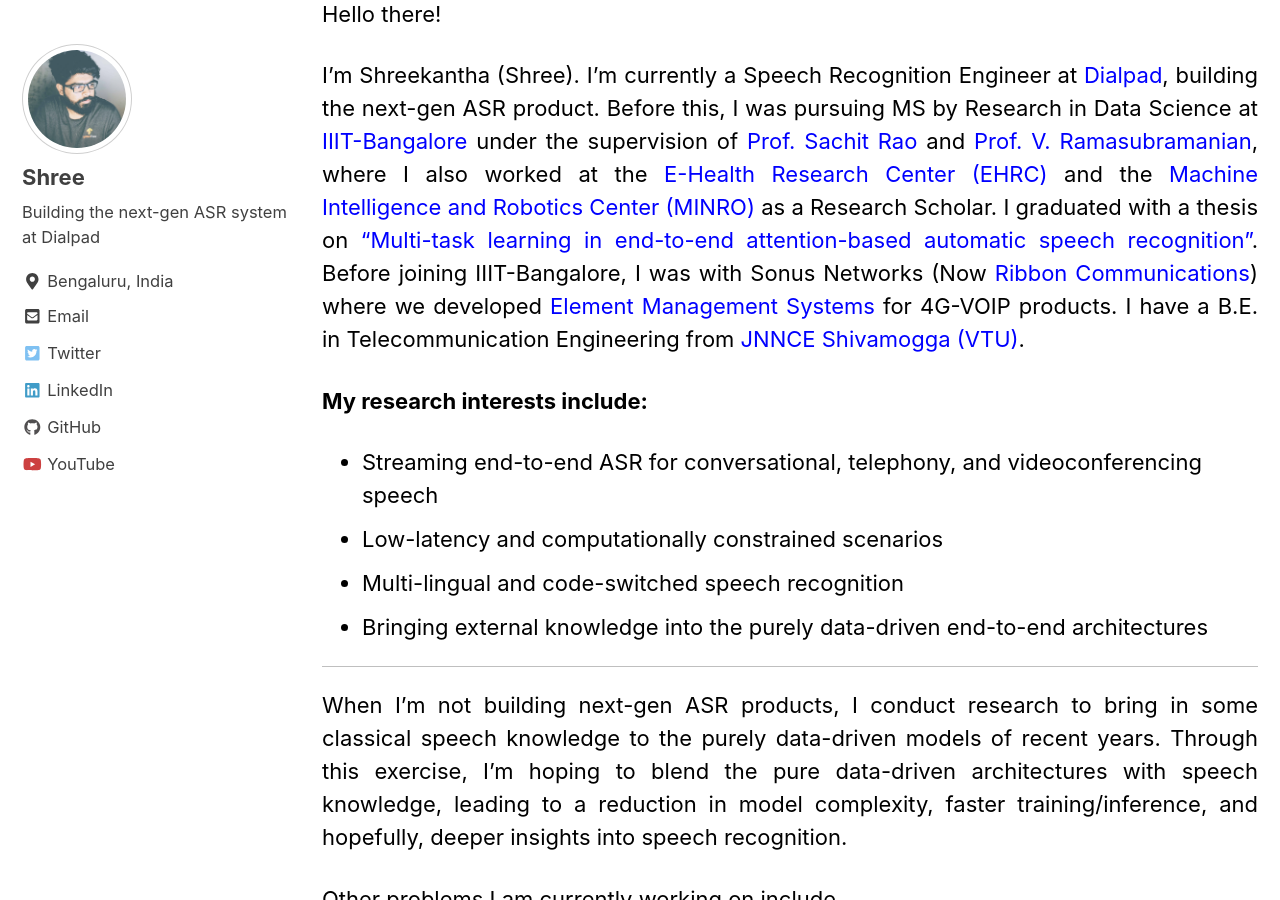
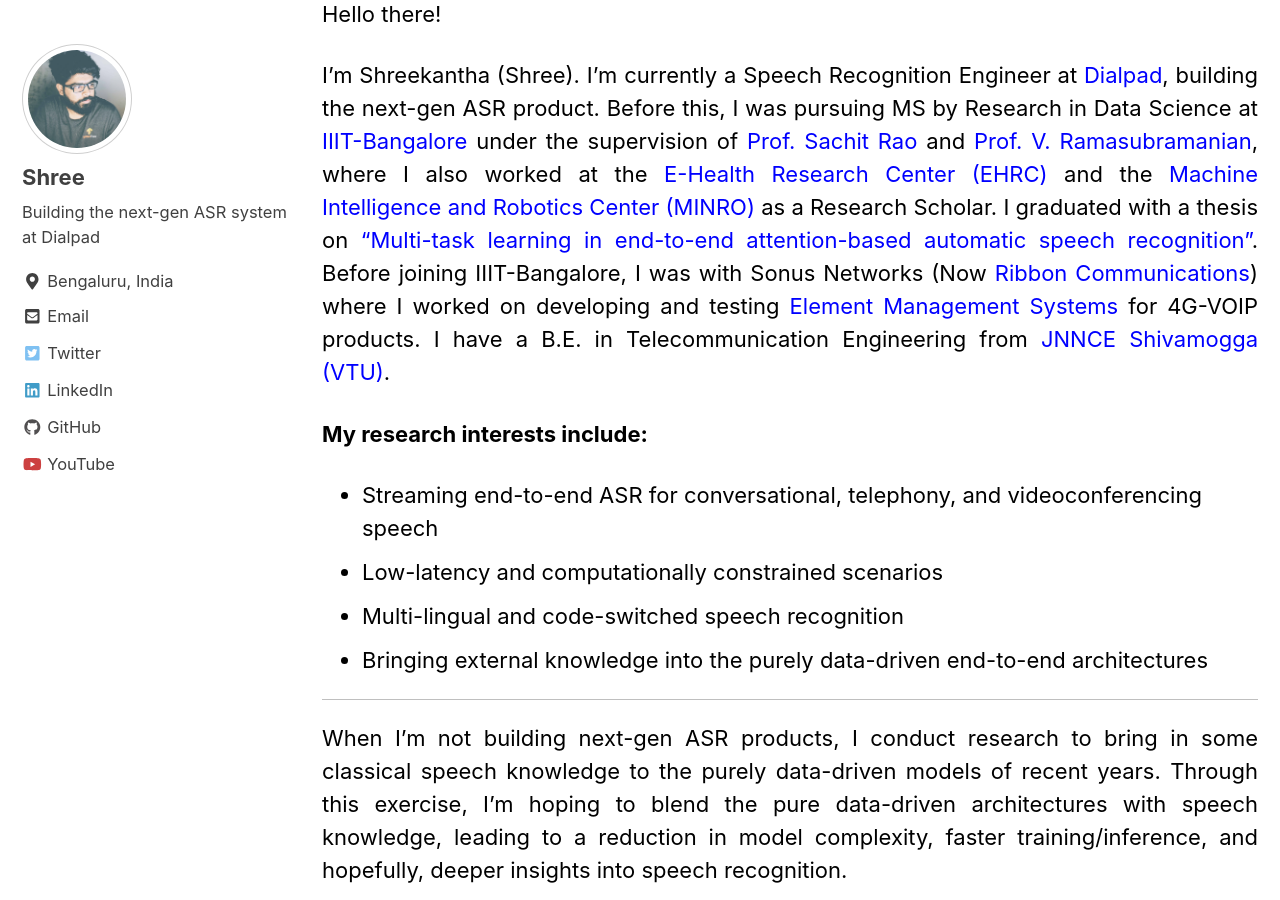
Before and after one commit to sknadig/sknadig.dev, a Jekyll site: the page built from _pages/home.md, in a window 1280 px wide and 900 px high, scrolled down 359 px. Built offline with Jekyll 4.4.1, drawn with Linux system fonts in a browser that asks for light colours; nearby versions of some CDN libraries.

Commit message:
Changed a word

```diff
--- a/_pages/home.md
+++ b/_pages/home.md
@@ -13,7 +13,7 @@ header:
 
 Hello there!
 
-I'm Shreekantha (Shree). I'm currently a Speech Recognition Engineer at [Dialpad](https://www.dialpad.com/), building the next-gen ASR product. Before this, I was pursuing MS by Research in Data Science at [IIIT-Bangalore](https://www.iiitb.ac.in/) under the supervision of [Prof. Sachit Rao](https://www.iiitb.ac.in/faculty/sachit-rao) and [Prof. V. Ramasubramanian](https://www.iiitb.ac.in/faculty/v-ramasubramanian), where I also worked at the [E-Health Research Center (EHRC)](https://ehrc.iiitb.ac.in/) and the [Machine Intelligence and Robotics Center (MINRO)](https://minro.org/) as a Research Scholar. I graduated with a thesis on ["Multi-task learning in end-to-end attention-based automatic speech recognition"](https://drive.google.com/file/d/1KAS1Hm0-9ZcAxc7h3YIIKxAz9lbgBD5i/view?usp=sharing). Before joining IIIT-Bangalore, I was with Sonus Networks (Now [Ribbon Communications](https://ribboncommunications.com/)) where we developed [Element Management Systems](https://ribboncommunications.com/company/get-help/glossary/element-management-system-ems) for 4G-VOIP products. I have a B.E. in Telecommunication Engineering from [JNNCE Shivamogga (VTU)](https://jnnce.ac.in/).
+I'm Shreekantha (Shree). I'm currently a Speech Recognition Engineer at [Dialpad](https://www.dialpad.com/), building the next-gen ASR product. Before this, I was pursuing MS by Research in Data Science at [IIIT-Bangalore](https://www.iiitb.ac.in/) under the supervision of [Prof. Sachit Rao](https://www.iiitb.ac.in/faculty/sachit-rao) and [Prof. V. Ramasubramanian](https://www.iiitb.ac.in/faculty/v-ramasubramanian), where I also worked at the [E-Health Research Center (EHRC)](https://ehrc.iiitb.ac.in/) and the [Machine Intelligence and Robotics Center (MINRO)](https://minro.org/) as a Research Scholar. I graduated with a thesis on ["Multi-task learning in end-to-end attention-based automatic speech recognition"](https://drive.google.com/file/d/1KAS1Hm0-9ZcAxc7h3YIIKxAz9lbgBD5i/view?usp=sharing). Before joining IIIT-Bangalore, I was with Sonus Networks (Now [Ribbon Communications](https://ribboncommunications.com/)) where I worked on developing and testing [Element Management Systems](https://ribboncommunications.com/company/get-help/glossary/element-management-system-ems) for 4G-VOIP products. I have a B.E. in Telecommunication Engineering from [JNNCE Shivamogga (VTU)](https://jnnce.ac.in/).
 
 **My research interests include:**
 
```
